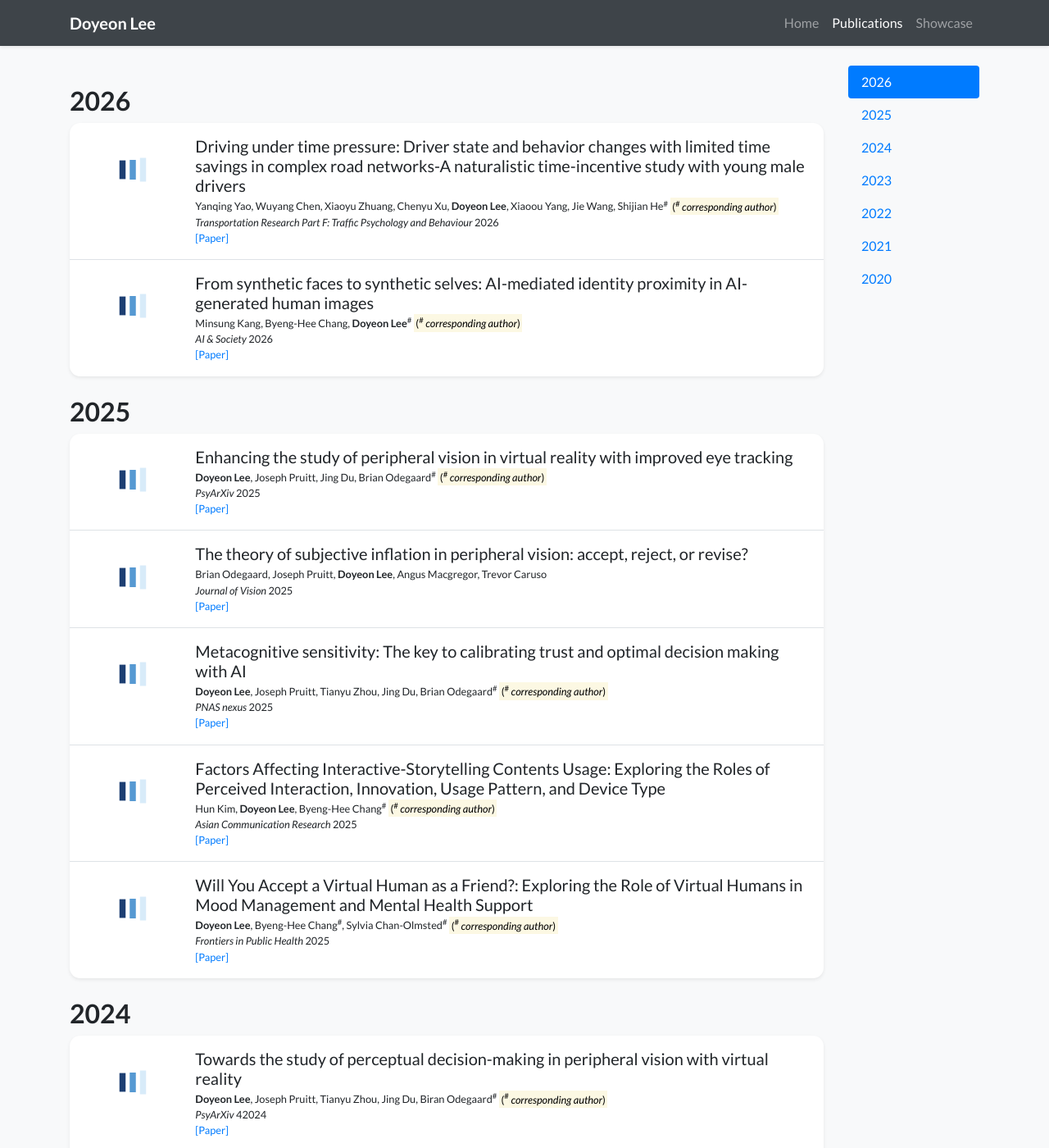
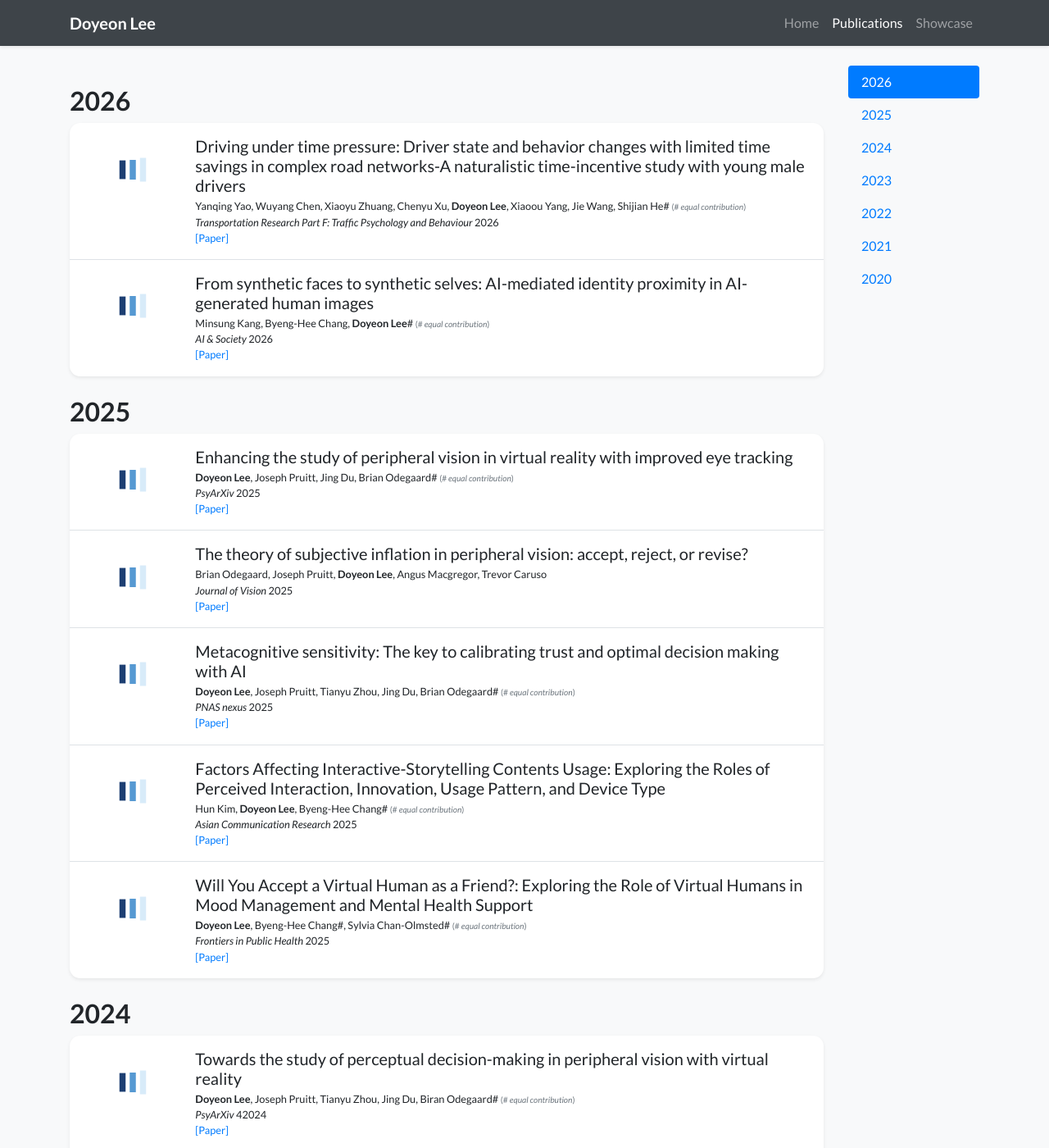
Before and after one commit to doyeonlee-log/doyeonlee-log.github.io, a Jekyll site: the page built from publications.html, in a window 1280 px wide and 1400 px high. Shown: the whole window at 82% size. Built offline with Jekyll 4.4.1, drawn with Linux system fonts in a browser that asks for light colours; nearby versions of some CDN libraries; a style sheet for code colours, icons or effects is not loaded; some of the changed text lies outside the part shown.

Commit message:
Update author_list.html

```diff
--- a/_includes/widgets/author_list.html
+++ b/_includes/widgets/author_list.html
@@ -5,18 +5,18 @@
 {%- for _key in authors -%}
     {%- assign last_char = _key | slice: -1, 1%}
     {%- assign last_2chars = _key | slice: -2, 2%}
-    {%- if last_2chars == "*#" or last_2chars == "#*" -%}
-        {%- assign key = _key | replace: "#*", "" | replace: "*#", "" -%}
-        {%- assign mark = "*<sup>#</sup>" -%}
+    {%- if last_2chars == "#*" or last_2chars == "*#" -%}
+        {%- assign key = _key | replace: "*#", "" | replace: "#*", "" -%}
+        {%- assign mark = "#<sup>*</sup>" -%}
         {%- assign has_eq_contrib = true -%}
         {%- assign has_corresponding = true -%}
+    {%- elsif last_char == "#" -%}
+        {%- assign key = _key | split: "#" | first -%}
+        {%- assign mark = "#" -%}
+        {%- assign has_eq_contrib = true -%}
     {%- elsif last_char == "*" -%}
         {%- assign key = _key | split: "*" | first -%}
-        {%- assign mark = "*" -%}
-        {%- assign has_eq_contrib = true -%}
-    {%- elsif last_char == "#" -%}
-        {%- assign key = _key | split: "#" | first -%}
-        {%- assign mark = '<sup>#</sup>' -%}
+        {%- assign mark = '<sup>*</sup>' -%}
         {%- assign has_corresponding = true -%}
     {%- else -%}
         {%- assign key = _key -%}
@@ -32,7 +32,7 @@
     {%- endif -%}
 
     {%- if info['bold'] == true -%}
-        {%- assign display_name = name | append: mark | prepend: "<strong>" | append: "</strong>" -%}
+        {%- assign display_name = name | append: mark | prepend: "<strong><mark>" | append: "</mark></strong>" -%}
     {%- else -%}
         {%- assign display_name = name | append: mark -%}
     {%- endif -%}
@@ -48,13 +48,13 @@
 {%- endfor -%}
 
 {%- if has_eq_contrib or has_corresponding %}
-<mark>(
+<small class="text-muted">(
     {%- if has_eq_contrib -%}
-        * <i> equal contribution</i>
+        # <i> equal contribution</i>
     {%- endif -%}
     {%- if has_corresponding -%}
         {%- if has_eq_contrib -%}, {% endif -%}
-        <sup>#</sup> <i> corresponding author</i>
+        <sup>*</sup> <i> corresponding author</i>
     {%- endif -%}
-)</mark>
+)</small>
 {%- endif -%}
```
